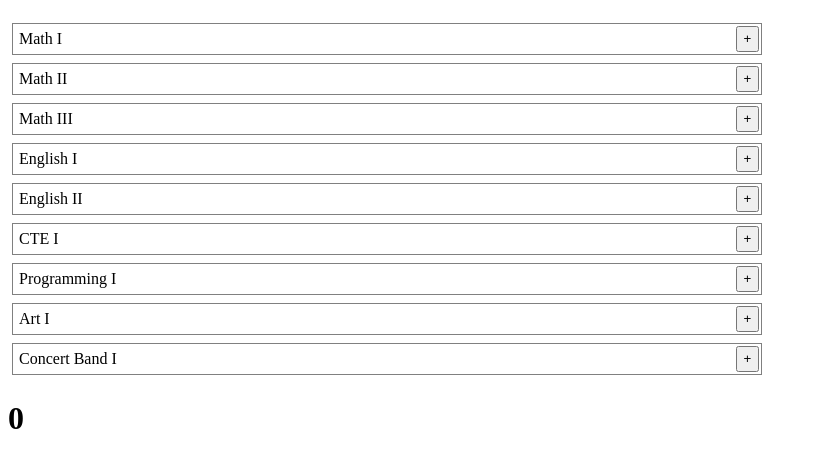
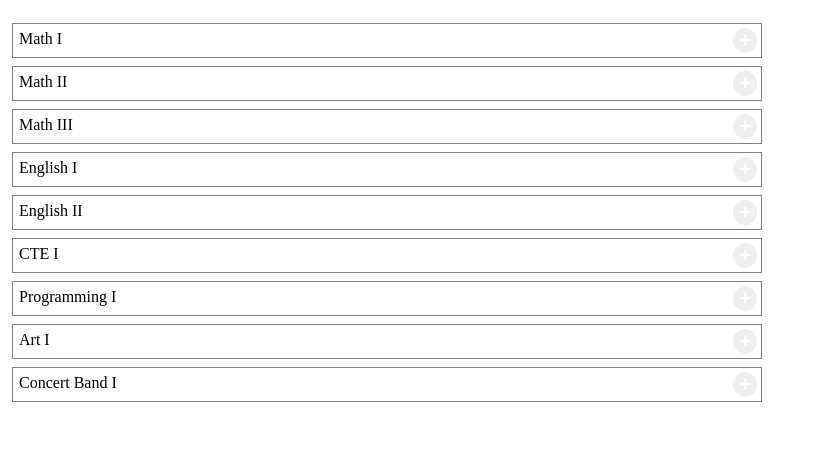
Before and after one commit to soundeffects/schedule-app, a React app: page / in a window 1280 px wide. Shown: the part 61-528 px from the top of the page, without its empty margins (0-816 px from the left). Built offline with nearby package versions, Linux system fonts and the light colour scheme.

Commit message:
Specifying button conditions

```diff
--- a/src/components/app.js
+++ b/src/components/app.js
@@ -1,20 +1,28 @@
 import React from 'react';
+import _ from 'lodash';
 import courses from '../courses';
 import Course from './course'
+
 
 class App extends React.Component {
   constructor(props) {
     super(props);
 
     this.state = {
-      selected: 0
+      selectedCourses: []
     }
 
     this.select = this.select.bind(this);
   }
 
-  select(increment) {
-    this.setState({ selected: this.state.selected + increment });
+  select(course, add) {
+    const selectedCourses = this.state.selectedCourses;
+    if (add) {
+      selectedCourses.push(course);
+    } else {
+      _.pull(selectedCourses, course);
+    }
+    this.setState({ selectedCourses });
   }
 
   render() {
@@ -22,9 +30,10 @@ class App extends React.Component {
       <div className="App">
         <h1>Scheduler</h1>
         <main>
-          { courses.map(course => <Course details={course} select={this.select} selected={this.state.selected}/> ) }
+          {courses.map(course =>
+            <Course details={course} select={this.select} selectedCourses={this.state.selectedCourses}/>
+          )}
         </main>
-        <h1>{this.state.selected}</h1>
       </div>
     );
   }
--- a/src/components/course.js
+++ b/src/components/course.js
@@ -13,16 +13,26 @@ class Course extends React.Component {
   }
 
   handleClick(event) {
-    this.props.select(1);
-    this.setState({ scheduled: true });
+    this.props.select(this.props.details.name, !this.state.scheduled);
+    this.setState({ scheduled: !this.state.scheduled });
+  }
 
+  conditionalItems() {
+    if(this.state.scheduled || this.props.selectedCourses.length < 6) {
+      if (this.state.scheduled) {
+        return <button className="remove-course" onClick={this.handleClick}>-</button>;
+      } else {
+        return <button className="add-course" onClick={this.handleClick}>+</button>;
+      }
+
+    }
   }
 
   render() {
     return (
       <article>
         <h2>{this.props.details.name}</h2>
-        { (this.props.selected < 6) ? <button onClick={this.handleClick}>+</button> : null }
+        { this.conditionalItems() }
       </article>
     );
   }
--- a/src/index.css
+++ b/src/index.css
@@ -15,7 +15,6 @@ article {
 }
 
 article:hover {
-  background: #eee;
   cursor: pointer;
 }
 
@@ -27,5 +26,25 @@ h2 {
 }
 
 button {
-  margin: 2px;
+  margin: 4px;
+  width: 24px;
+
+  text-align: center;
+  border: none;
+  border-radius: 50%;
+
+  font-weight: bold;
+  font-size: 20px;
+  color: white;
+
+  transition: all 0.2s;
 }
+
+button:hover {
+  background: #ccc;
+}
+
+button:focus {
+  border: 1px solid #77bdff;
+  outline: 0;
+}
```
